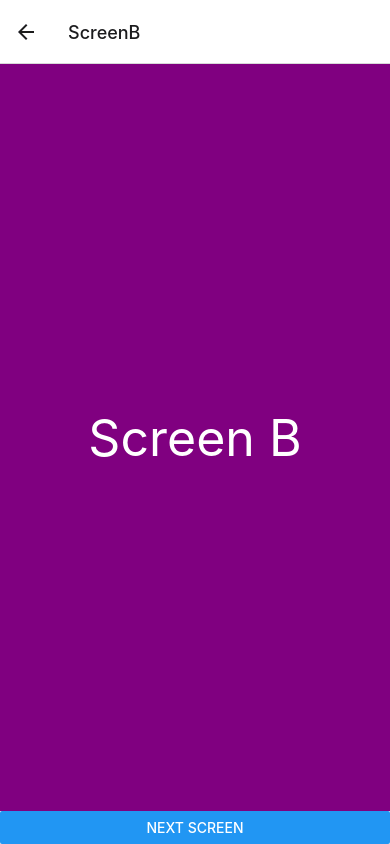
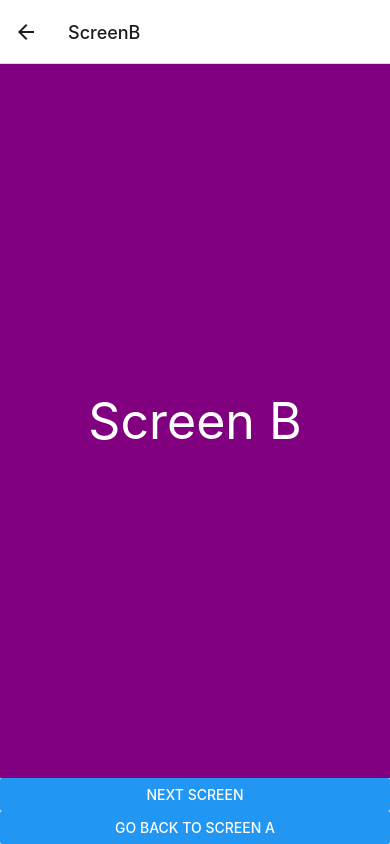
Before and after one commit to gabrielsalvi/react-native, a React Native app in the folder navigation/: screen /ScreenB in a window 390 px wide. Built offline with nearby package versions, Linux system fonts and the light colour scheme.

Commit message:
add functionality of going back to the previous page in the ScreenButton component

```diff
--- a/navigation/src/components/NextScreenButton.js
+++ /dev/null
@@ -1,9 +0,0 @@
-import React from 'react'
-import { Button } from 'react-native'
-
-export default ({ navigation, nextScreen, title }) => (
-    <Button
-        title={title || 'Next Screen'}
-        onPress={() => navigation.navigate(nextScreen)}
-    />
-)
--- /dev/null
+++ b/navigation/src/components/ScreenButton.js
@@ -0,0 +1,26 @@
+import React from 'react'
+import { Button } from 'react-native'
+
+export default ({ navigation, nextScreen, goBack, title }) => {
+    return <>
+        {goBack ?
+            <Button
+                    title={title || 'Go Back'}
+                    onPress={() => navigation.goBack()}
+                />
+            : false
+        }
+
+        {nextScreen ?
+            <Button
+                    title={title || 'Next Screen'}
+                    onPress={() => navigation.navigate(nextScreen)}
+                />
+            : false
+        }
+    </>
+}
+
+() => {
+
+}
--- a/navigation/src/views/ScreenA.js
+++ b/navigation/src/views/ScreenA.js
@@ -1,13 +1,13 @@
 import React from 'react'
-import { Button, StyleSheet, View } from 'react-native'
+import { StyleSheet, View } from 'react-native'
 import CentralText from '../components/CentralText'
-import NextScreenButton from '../components/NextScreenButton'
+import ScreenButton from '../components/ScreenButton'
 
 export default (props) => {
     return (
         <View style={styles.container}>
             <CentralText textColor={'green'} bgColor={'yellow'}>Screen A</CentralText>
-            <NextScreenButton {... props} nextScreen={'ScreenB'} title={'Go to Screen B'}/>
+            <ScreenButton {... props} nextScreen={'ScreenB'} title={'Go to Screen B'}/>
         </View>
     )
 }
--- a/navigation/src/views/ScreenB.js
+++ b/navigation/src/views/ScreenB.js
@@ -1,12 +1,13 @@
 import React from 'react'
 import { StyleSheet, View } from 'react-native'
 import CentralText from '../components/CentralText'
-import NextScreenButton from '../components/NextScreenButton'
+import ScreenButton from '../components/ScreenButton'
 
 export default props => (
     <View style={styles.container}>
         <CentralText bgColor={'purple'}>Screen B</CentralText>
-        <NextScreenButton {... props} nextScreen={'ScreenC'}/>
+        <ScreenButton {... props} nextScreen={'ScreenC'}/>
+        <ScreenButton {... props} title={'Go Back to Screen A'} goBack/>
     </View>
 )
 
--- a/navigation/src/views/ScreenC.js
+++ b/navigation/src/views/ScreenC.js
@@ -1,4 +1,11 @@
 import React from 'react'
+import { View } from 'react-native'
 import CentralText from '../components/CentralText'
+import ScreenButton from '../components/ScreenButton'
 
-export default props => <CentralText bgColor={'red'}>Screen C</CentralText>
+export default props => (
+    <>
+        <CentralText bgColor={'red'}>Screen C</CentralText>
+        <ScreenButton {... props} nextScreen={'ScreenB'} title={'Go to Screen B'}/>
+    </>
+)
```
